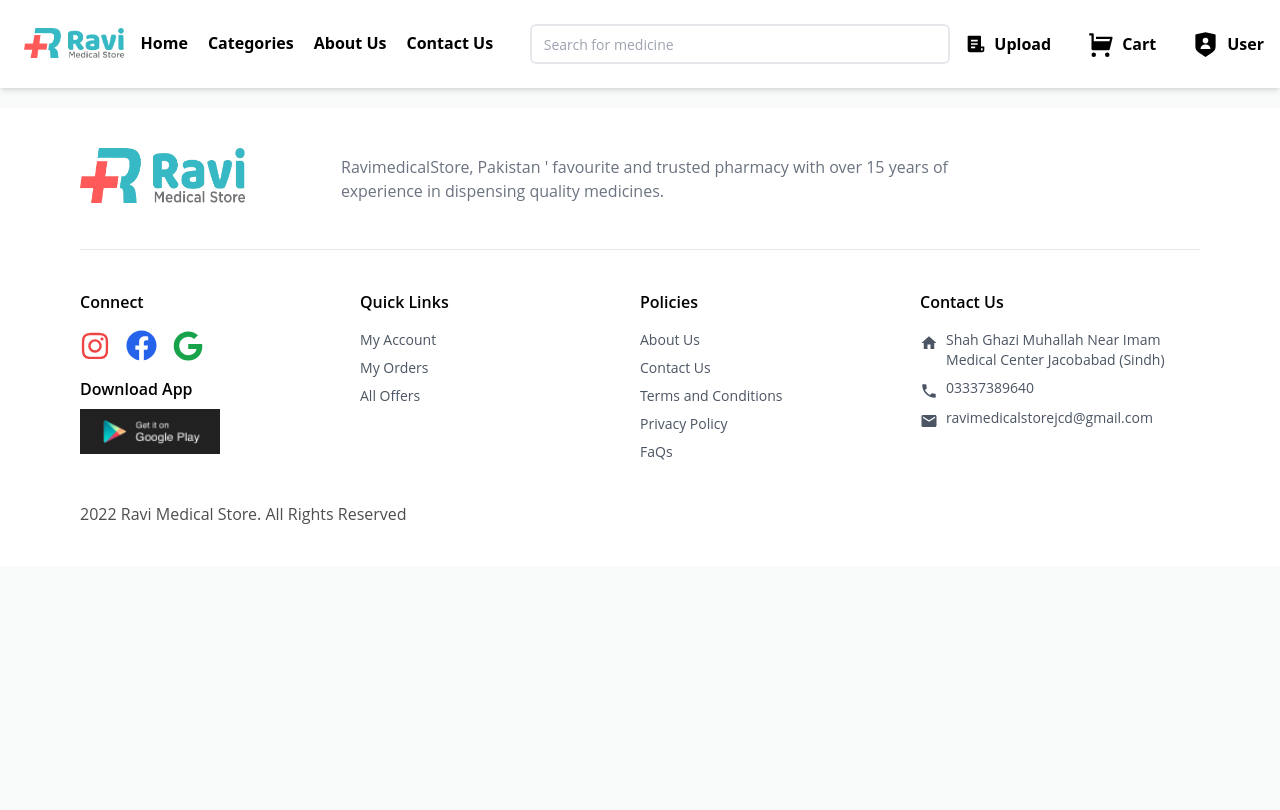
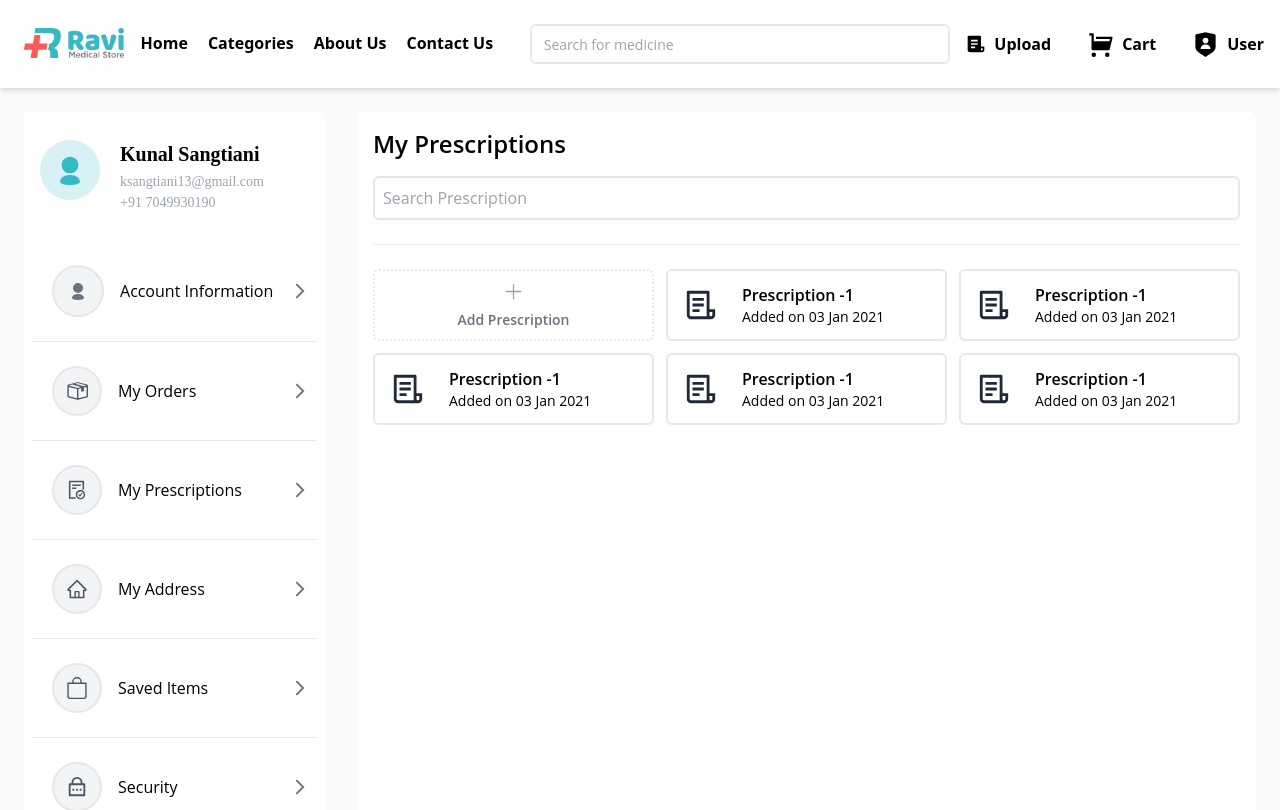
Before and after one commit to kunals131/EParmacy, a Next.js app in the folder client/: page /account/myprescriptions in a window 1280 px wide. Shown: the top 810 px of the page. Built offline with nearby package versions, Linux system fonts and the light colour scheme.

Commit message:
Added Prescription Page and Modal

```diff
--- /dev/null
+++ b/client/components/InputField.jsx
@@ -0,0 +1,15 @@
+import React, {useState} from "react";
+const InputField = ({name, type,id,label,onChange, placeholder,value})=>{
+    const [inFocus,setInFocus] = useState(false);
+    return (
+      <div className="text-sm">
+        <label htmlFor={id} className={` ${inFocus?'text-primary':'text-gray-700'} text-xs transition-all font-semibold`}>{label}</label>
+        <div className='mt-1'>
+        <input  type={type} onFocus={()=>setInFocus(true)} onBlur={()=>setInFocus(false)} onChange={onChange} value={value} name={name} id={id} placeholder={placeholder} className="py-[9px] px-2 text-xs outline-none border-2 rounded-md w-full" />
+        </div>
+      </div>
+
+    )
+  }
+
+  export default InputField
--- a/client/components/Modal.jsx
+++ b/client/components/Modal.jsx
@@ -1,28 +1,49 @@
 import React, { useEffect, useRef, useState } from "react";
 import ReactDOM from "react-dom";
+import {MdClear} from 'react-icons/md';
 
-function Modal({title,children,title,show,onClose}) {
+
+const Modal = ({ show, onClose, children, title }) => {
     const [isBrowser, setIsBrowser] = useState(false);
 
     useEffect(() => {
       setIsBrowser(true);
     }, []);
 
-    const modalContent = ()=>{
-        <div className="h-full w-full bg-black opacity-60 absolute top-0 left-0 flex justify-center items-center"></div>
-    }
+    useEffect(()=>{
+        if (show){
+            document.body.style.overflow = 'hidden';
+        }
+        else {
+            document.body.style.overflow = 'unset';
+        }
+    }, [show])
 
+    const modalContent = show ? (
+        <div className="h-full w-full absolute top-0 left-0 bg-black bg-opacity-50 z-[100] items-center flex justify-center" onClick={onClose}>
+            <div className="bg-white p-4 rounded-md h-[75%] w-[85%] overflow-scroll" onClick={(e)=>e.stopPropagation()}>
+                <div className="justify-between flex items-center" >
+                    <div className="font-default font-semibold">{title}</div>
+                    <div onClick={onClose}><MdClear/></div>
+                </div>
+                <hr  className="my-4"/>
+                <div className="">
+                    {children}
+                </div>
+            </div>
+        </div>
+      ) : null;
 
-
-    if (isBrowser) {
+      if (isBrowser) {
         return ReactDOM.createPortal(
-            modalContent,
-            document.getElementById("modal-root")
+          modalContent,
+          document.getElementById("modal-root")
         );
       } else {
         return null;
       }
 
+
 }
 
-export default Modal;
+export default Modal
--- a/client/pages/account/myaddress.jsx
+++ b/client/pages/account/myaddress.jsx
@@ -2,6 +2,8 @@
 import AccountLayout from '../../components/AccountLayout'
 import {BsPlusLg} from 'react-icons/bs';
 import {MdClear} from 'react-icons/md';
+import Modal from '../../components/Modal';
+import InputField from '../../components/InputField';
 
 
 const AddressComponent = ({isDefault})=>{
@@ -47,14 +49,56 @@
   )
 }
 
+const AddressModal = ({isEdit,id,open,setOpen, handleSubmit})=>{
+  const [addressForm,setAddressForm] = useState({
+    fullName : '',
+    mobile : '',
+    pinCode : '',
+    flat : '',
+    area : '',
+    landmark : '',
+    town : '',
+    state : '',
+  })
+  const handleChange = (e)=>{
+    setAddressForm((prev)=>{
+      return {...prev, [e.target.name] : e.target.value}
+    })
+  }
+  return (
+    <Modal show={open} onClose={()=>setOpen(false)} title="New Address">
+      <div className='mt-2 space-y-3'>
+        <InputField label="Full Name (First Name and Last Name)" type="text" id="fullName" name="fullName" onChange={handleChange} value={addressForm.fullName}   />
+        <InputField label="Mobile Number" type="text" id="mobile" name="mobile" placeholder="10-digit mobile number without any prefixes" onChange={handleChange} value={addressForm.mobile}   />
+        <InputField label="PIN Code" type="text" id="pinCode" name="pinCode" placeholder="Enter 6 digits[0-9] PIN code" onChange={handleChange} value={addressForm.pinCode}   />
+        <InputField label="Flat, House no., Building, Company, Apartment" type="text" id="flat" name="flat" onChange={handleChange} value={addressForm.flat}   />
+        <InputField label="Area, Colony, Street, Sector, Village" type="text" id="area" name="area" onChange={handleChange} value={addressForm.area}   />
+        <InputField label="Landmark" type="text" id="landmark" name="landmark" onChange={handleChange} value={addressForm.landmark}   />
+        <InputField label="Town/City" type="text" id="town" name="town" onChange={handleChange} value={addressForm.town}   />
+        <InputField label="State / Province / Region" type="text" id="state" name="state" onChange={handleChange} value={addressForm.state}   />
+      </div>
+      <div className='mt-5'>
+        <div className='w-fit text-white text-sm  px-3 py-[4px] rounded-md bg-primary shadow-sm ' onClick={()=>handleSubmit(addressForm)}>Add Address</div>
+      </div>
+    </Modal>
+  )
+}
+
 const MyAddress = () => {
+  const [open,setOpen] = useState(true);
+  const handleSubmit = (form)=>{
+    console.log(form);
+  }
   return (
+    <>
+    {open&&<AddressModal handleSubmit={handleSubmit} open={open} setOpen={setOpen}/>}
     <AccountLayout>
+
     <div className='font-default p-2'>
       <div className='flex justify-between items-center'>
     <div className='text-2xl font-semibold'>MY ADDRESSES</div>
     <div className='lg:hidden flex space-x-2'>
-      <div className='border-primary px-3 w-fit border-[1px] text-center py-1 text-primary rounded-xl'>Add New </div>
+      <div className='border-primary px-3  w-fit border-[1px] text-center py-1 text-primary rounded-xl' onClick={()=>setOpen(true)}>Add New </div>
     </div>
     </div>
     <hr className='my-4' />
@@ -76,6 +120,7 @@
     </div>
     </div>
     </AccountLayout>
+    </>
   )
 }
 
--- a/client/pages/account/myprescriptions.jsx
+++ b/client/pages/account/myprescriptions.jsx
@@ -1,11 +1,54 @@
-import React from 'react'
+import React from 'react';
+import AccountLayout from '../../components/AccountLayout';
+import {RiFileList3Line} from 'react-icons/ri';
+import {BsPlusLg} from 'react-icons/bs';
 
-const Prescriptions = () => {
+const PrescriptionItem = ()=>{
   return (
-    <div>
+    <div className='p-3 border-2 rounded-md flex items-center space-x-5 3xl:p-10 3xl:py-16'>
+      <div className='p-1 '>
+        <RiFileList3Line size={34} className='text-gray-800'/>
+      </div>
+      <div>
+        <div  className='font-semibold'>Prescription -1</div>
+        <div className='text-sm'>Added on 03 Jan 2021</div>
+      </div>
+
 
     </div>
   )
 }
 
+const Prescriptions = () => {
+  return (
+   <AccountLayout>
+     <div className='font-default p-2'>
+      <div className='flex justify-between items-center'>
+    <div className='text-2xl font-semibold'>My Prescriptions</div>
+    <div className='lg:hidden flex space-x-2'>
+      <div className='border-primary px-3 w-fit border-[1px] text-center py-1 text-primary rounded-xl'>Add New </div>
+    </div>
+    </div>
+    <div className='mt-4'>
+      <input type="text" className='w-[100%] p-2 rounded-md border-2' placeholder='Search Prescription' />
+    </div>
+    <hr className='my-6'/>
+    <div className='space-y-5 lg:space-y-0 lg:grid lg:grid-cols-2 2xl:grid-cols-3 lg:gap-3'>
+    <div className='h-auto hidden lg:flex w-auto border-2 border-dotted rounded-md items-center justify-center flex-col'>
+        <div>
+          <BsPlusLg className='text-gray-400' size={21}/>
+        </div>
+        <div className='mt-2 text-gray-500 font-semibold text-sm'>Add Prescription</div>
+      </div>
+      <PrescriptionItem/>
+      <PrescriptionItem/>
+      <PrescriptionItem/>
+      <PrescriptionItem/>
+      <PrescriptionItem/>
+    </div>
+     </div>
+   </AccountLayout>
+  )
+}
+
 export default Prescriptions
```
